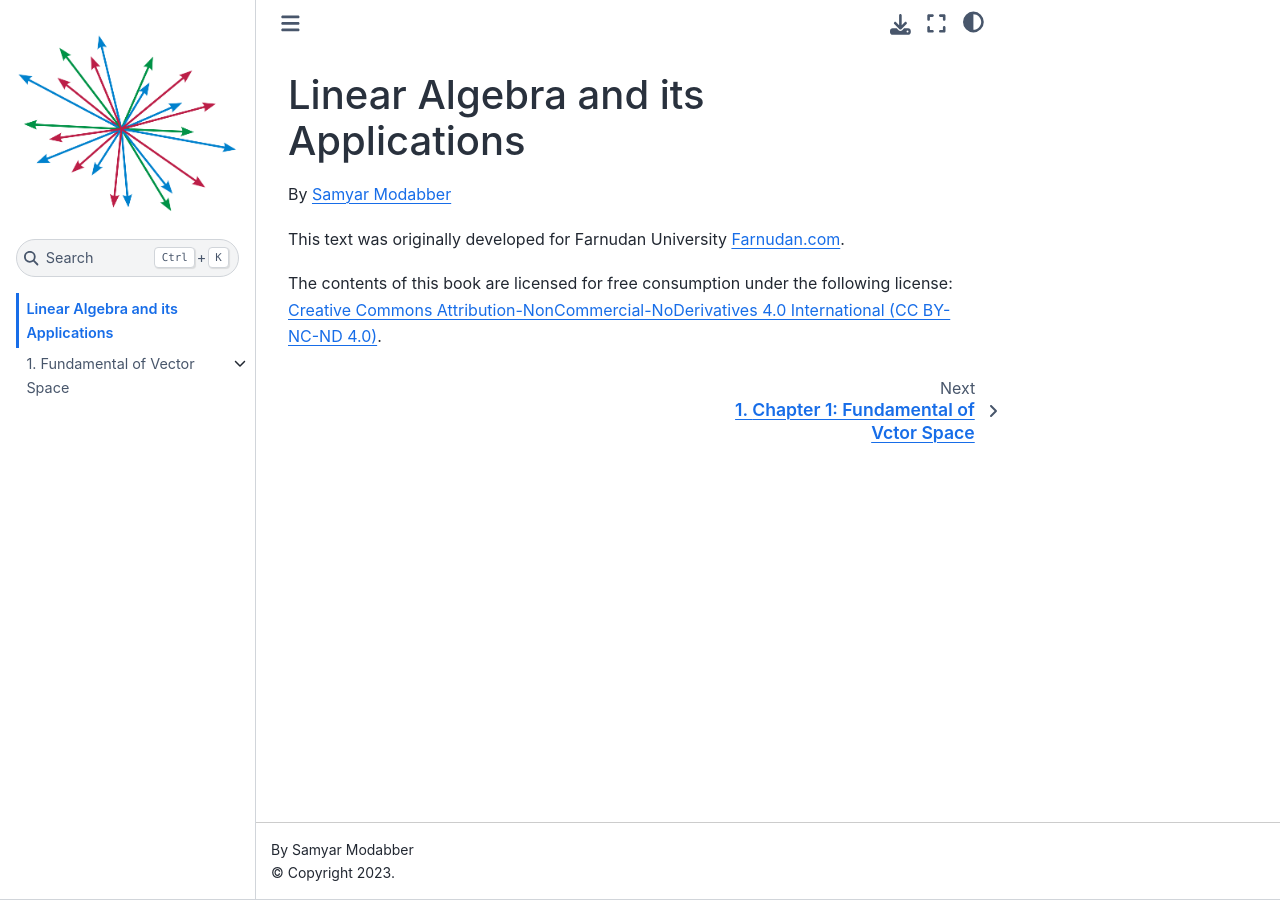
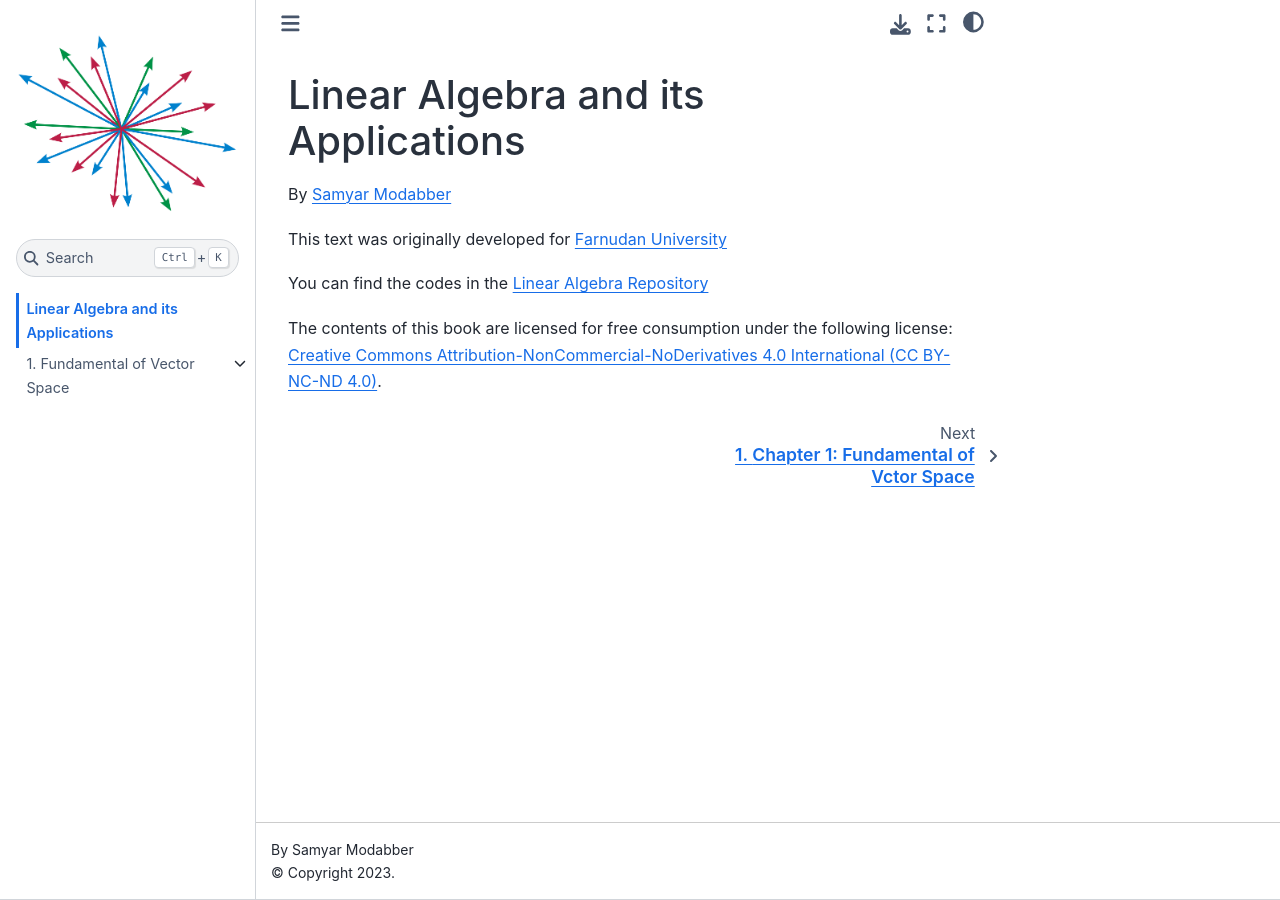
Before and after one commit to samyarmodabber/linear-algebra, a Jupyter Book: the page built from chapters/intro.md, in a window 1280 px wide. Built offline with Jupyter Book 1.0.4 settings and Sphinx 7.4.7 and the Sphinx Book theme 1.1.4, drawn with Linux system fonts in a browser that asks for light colours; pages that are not in the unit, such as notebooks, are missing from menus.

Commit message:
Edit readme and introduction

```diff
--- a/chapters/intro.md
+++ b/chapters/intro.md
@@ -4,9 +4,10 @@ By [Samyar Modabber](https://github.com/samyarmodabber)
 
 
 
-This text was originally developed for Farnudan University [Farnudan.com][farnudan].
+This text was originally developed for [Farnudan University](http://farnudan.com)
 
-[farnudan]: http://farnudan.com
+
+You can find the codes in the [Linear Algebra Repository](https://github.com/samyarmodabber/linear-algebra)
 
 
 The contents of this book are licensed for free consumption under the following license:
```
Also changed, not shown: README.md (+25 -1 lines).
